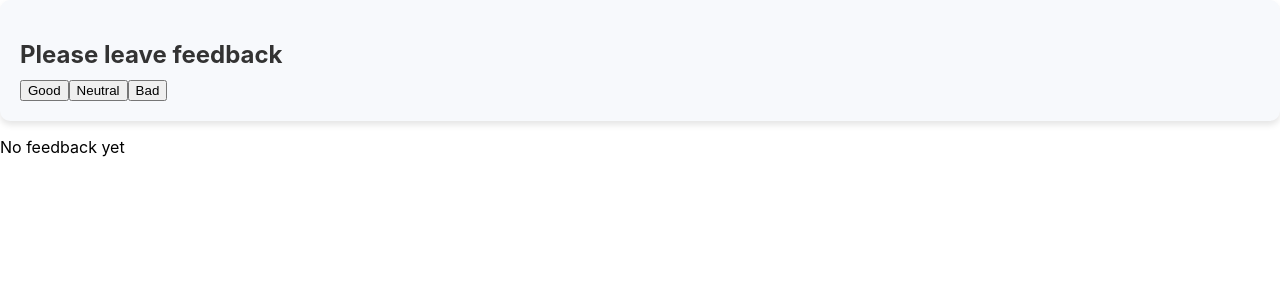
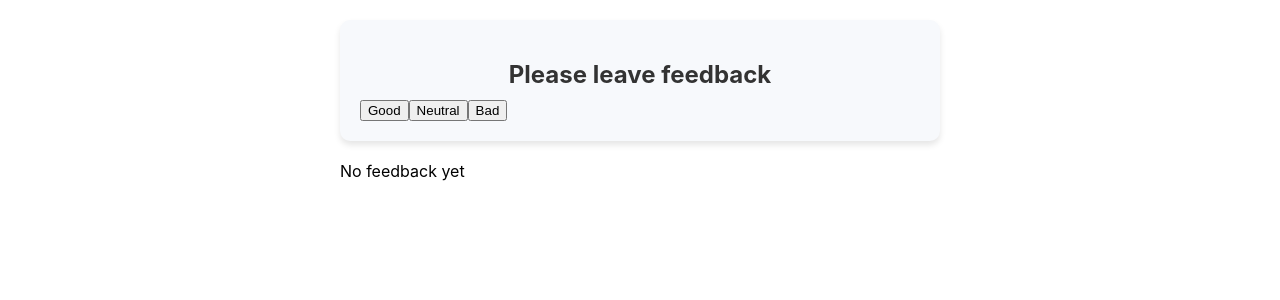
Before and after one commit to DanikJA/goit-react-hw-02-feedback, a React (Create React App) app: page / in a window 1280 px wide. Shown: the top 300 px of the page. Built offline with nearby package versions, Linux system fonts and the light colour scheme.

Commit message:
stylized some components

```diff
--- a/src/components/App.jsx
+++ b/src/components/App.jsx
@@ -1,7 +1,8 @@
 import { Component } from 'react';
 import { Statistics } from './Statistics/Statistics';
-import { FeedbackOptions } from './Feedback/FeedbackOptions';
+import { FeedbackOptions } from './Feedback/Feedback.Options';
 import { Section } from './Section/Section';
+import { Wrapper } from './Section/SectionStyled';
 
 export class App extends Component {
   state = {
@@ -34,7 +35,7 @@ export class App extends Component {
     const positivePercentage = this.countPositiveFeedbackPercentage();
 
     return (
-      <div>
+      <Wrapper>
         <Section title="Please leave feedback">
           <FeedbackOptions onLeaveFeedback={this.onHandleClick} />
         </Section>
@@ -52,7 +53,7 @@ export class App extends Component {
         ) : (
           <p>No feedback yet</p>
         )}
-      </div>
+      </Wrapper>
     );
   }
 }
--- a/src/components/Section/Section.jsx
+++ b/src/components/Section/Section.jsx
@@ -1,9 +1,9 @@
-import { StyledSection } from './SectionStyled';
+import { StyledSection, Title } from './SectionStyled';
 
 export const Section = ({ title, children }) => {
   return (
     <StyledSection>
-      <h2>{title}</h2>
+      <Title>{title}</Title>
       {children}
     </StyledSection>
   );
--- a/src/components/Section/SectionStyled.jsx
+++ b/src/components/Section/SectionStyled.jsx
@@ -5,6 +5,7 @@ export const StyledSection = styled.section`
   background-color: #f7f9fc;
   border-radius: 10px;
   box-shadow: 0 4px 6px rgba(0, 0, 0, 0.1);
+  margin: 20px 0;
 
   h2 {
     font-size: 24px;
@@ -12,3 +13,17 @@ export const StyledSection = styled.section`
     margin-bottom: 10px;
   }
 `;
+
+export const Wrapper = styled.div`
+  display: block;
+  max-width: 600px;
+  margin-right: auto;
+  margin-left: auto;
+  align-items: center;
+  justify-content: center;
+`;
+
+export const Title = styled.h2`
+  display: flex;
+  justify-content: center;
+`;
```
Also changed, not shown: src/components/Feedback/Feedback.Options.jsx (renamed from src/components/Feedback/FeedbackOptions.jsx).
